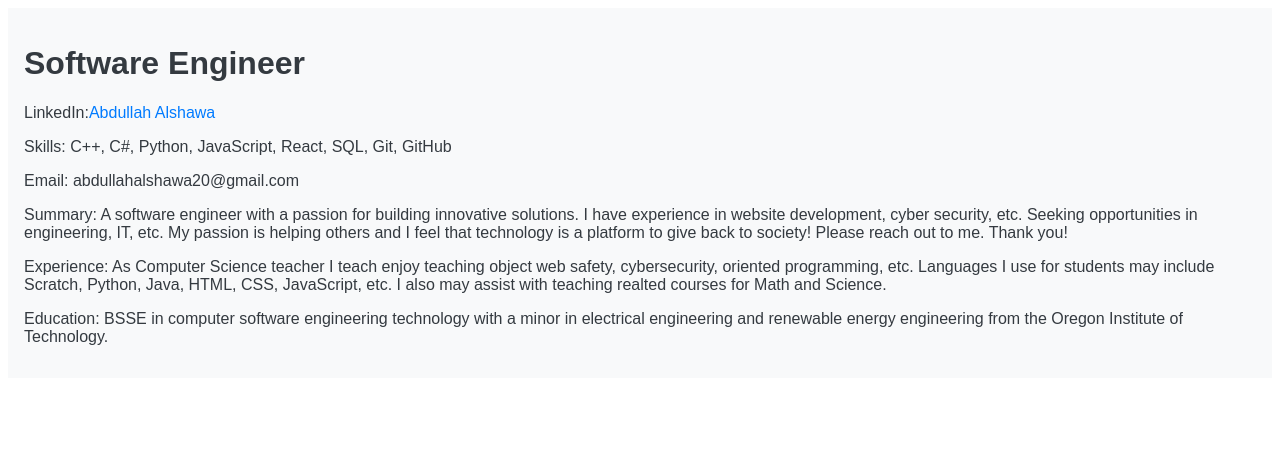
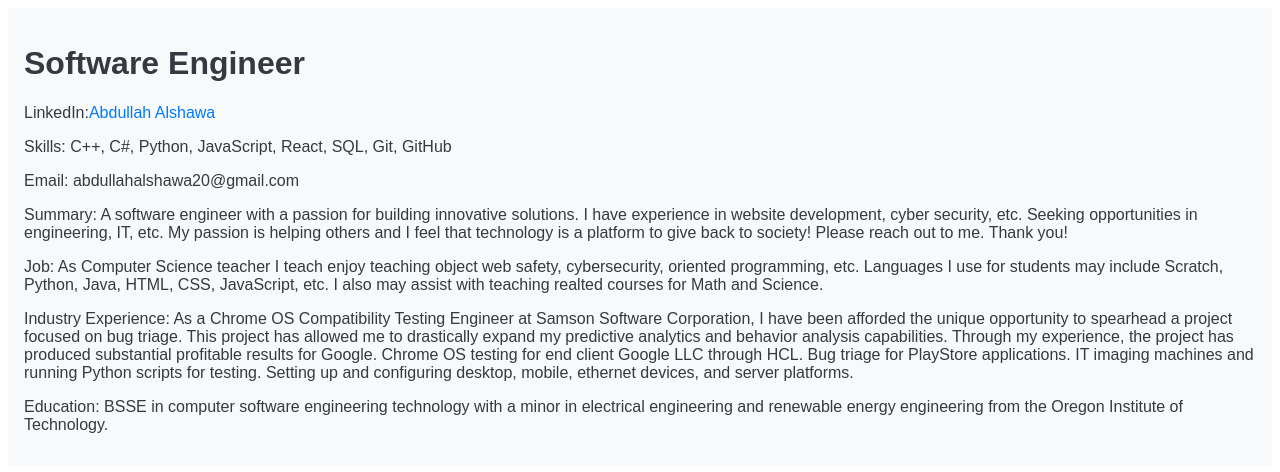
Before and after one commit to aalshawa97/Resume, a React (Vite) app: page / in a window 1280 px wide. Shown: the top 472 px of the page. Built offline with nearby package versions, Linux system fonts and the light colour scheme.

Commit message:
Update App.jsx

```diff
--- a/src/App.jsx
+++ b/src/App.jsx
@@ -49,7 +49,10 @@ export default function App() {
           Summary: A software engineer with a passion for building innovative solutions. I have experience in website development, cyber security, etc. Seeking opportunities in engineering, IT, etc. My passion is helping others and I feel that technology is a platform to give back to society! Please reach out to me. Thank you!
         </p>
         <p>
-          Experience: As Computer Science teacher I teach enjoy teaching object web safety, cybersecurity, oriented programming, etc. Languages I use for students may include Scratch, Python, Java, HTML, CSS, JavaScript, etc. I also may assist with teaching realted courses for Math and Science.
+          Job: As Computer Science teacher I teach enjoy teaching object web safety, cybersecurity, oriented programming, etc. Languages I use for students may include Scratch, Python, Java, HTML, CSS, JavaScript, etc. I also may assist with teaching realted courses for Math and Science.
+        </p>
+        <p>
+          Industry Experience: As a Chrome OS Compatibility Testing Engineer at Samson Software Corporation, I have been afforded the unique opportunity to spearhead a project focused on bug triage. This project has allowed me to drastically expand my predictive analytics and behavior analysis capabilities. Through my experience, the project has produced substantial profitable results for Google. Chrome OS testing for end client Google LLC through HCL. Bug triage for PlayStore applications. IT imaging machines and running Python scripts for testing. Setting up and configuring desktop, mobile, ethernet devices, and server platforms.
         </p>
         <p>
           Education: BSSE in computer software engineering technology with a minor in electrical engineering and renewable energy engineering from the Oregon Institute of Technology.
```
